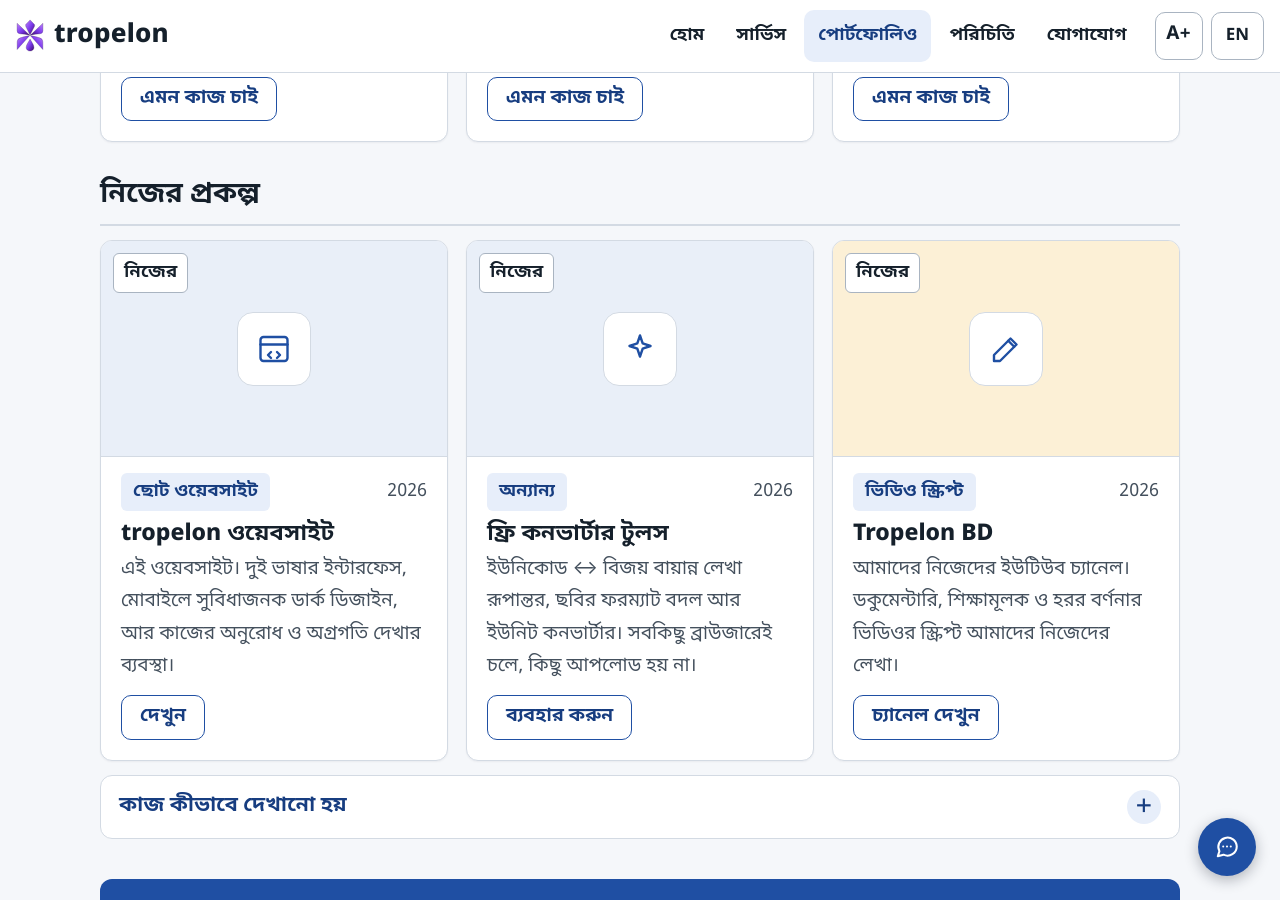
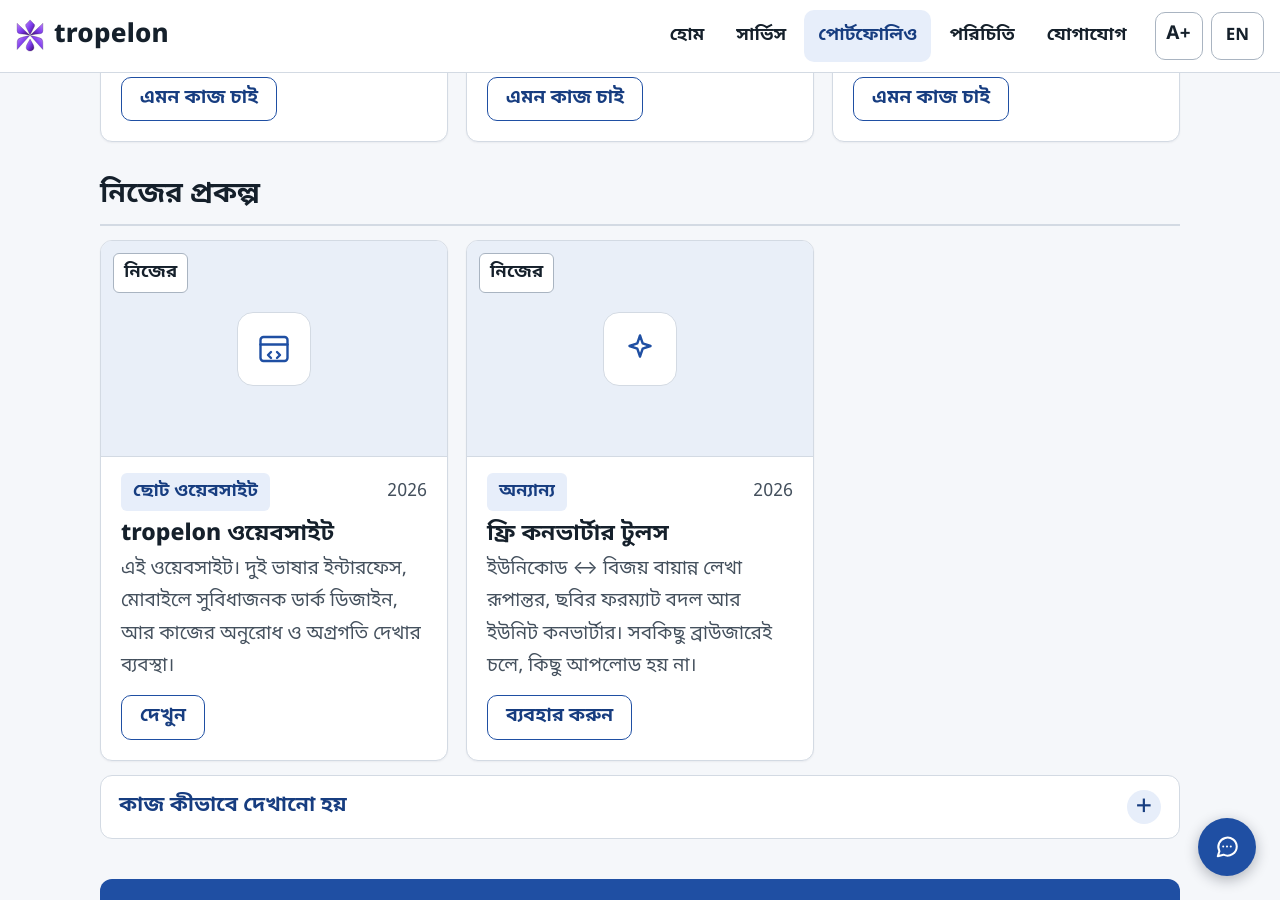
Before and after one commit to tropelon/Ponzile, a Jekyll site: the page built from portfolio.html, in a window 1280 px wide and 900 px high, scrolled down 1658 px. Built offline with Jekyll 4.4.1, drawn with Linux system fonts in a browser that asks for light colours.

Commit message:
Update portfolio.yml

```diff
--- a/_data/portfolio.yml
+++ b/_data/portfolio.yml
@@ -48,19 +48,6 @@ works:
     link: /tools/
     link_bn: ব্যবহার করুন
     link_en: Try it
-    image: ""
-
-  - kind: own
-    service: script
-    year: 2026
-    public: true
-    title_bn: Tropelon BD
-    title_en: Tropelon BD
-    summary_bn: আমাদের নিজেদের ইউটিউব চ্যানেল। ডকুমেন্টারি, শিক্ষামূলক ও হরর বর্ণনার ভিডিওর স্ক্রিপ্ট আমাদের নিজেদের লেখা।
-    summary_en: Our own YouTube channel. Scripts for documentary, educational and horror narration videos, written by us.
-    link: "https://www.youtube.com/channel/UCijufPWJQ_Ym5HMDW66GXew"
-    link_bn: চ্যানেল দেখুন
-    link_en: Visit channel
     image: ""
 
   - kind: sample
```
